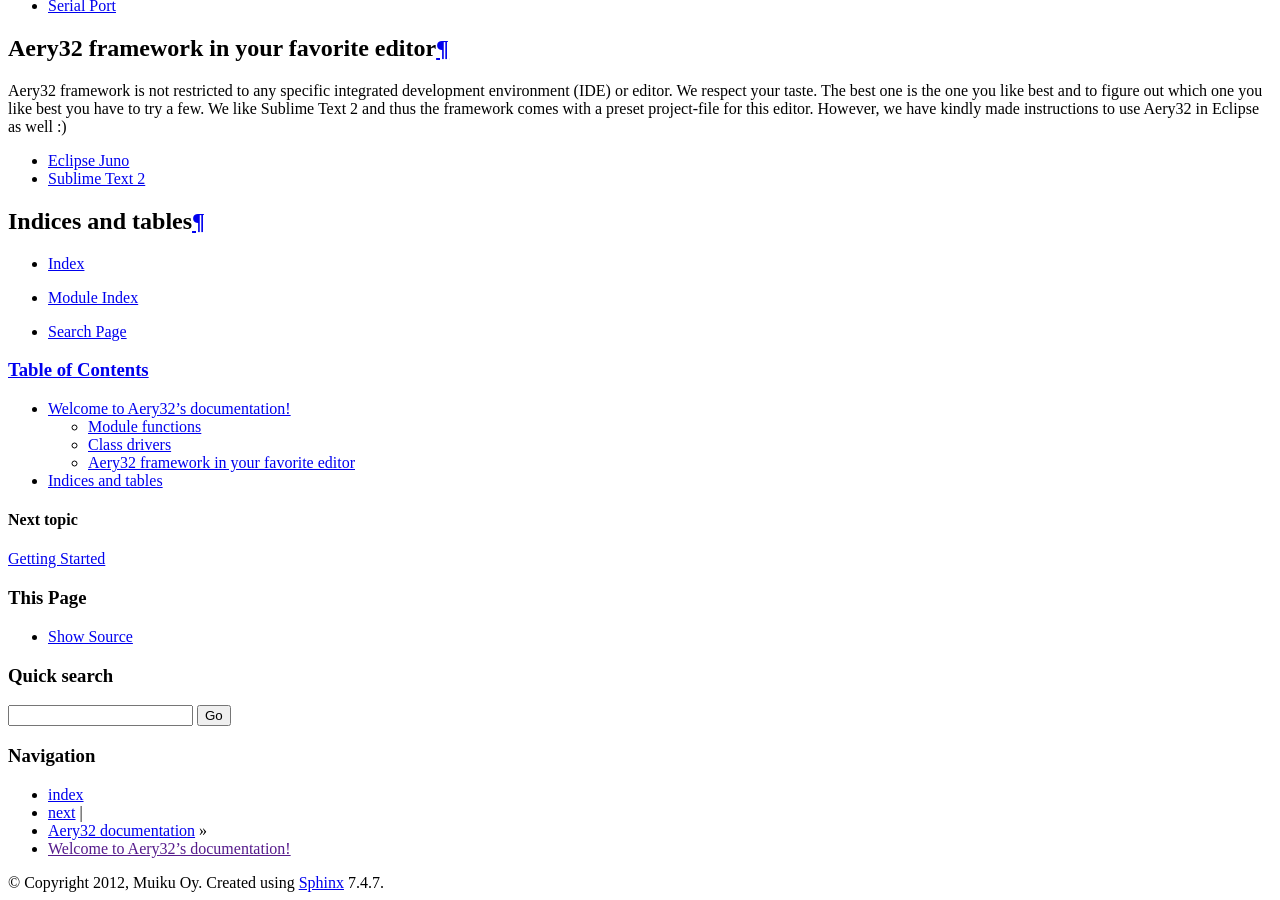
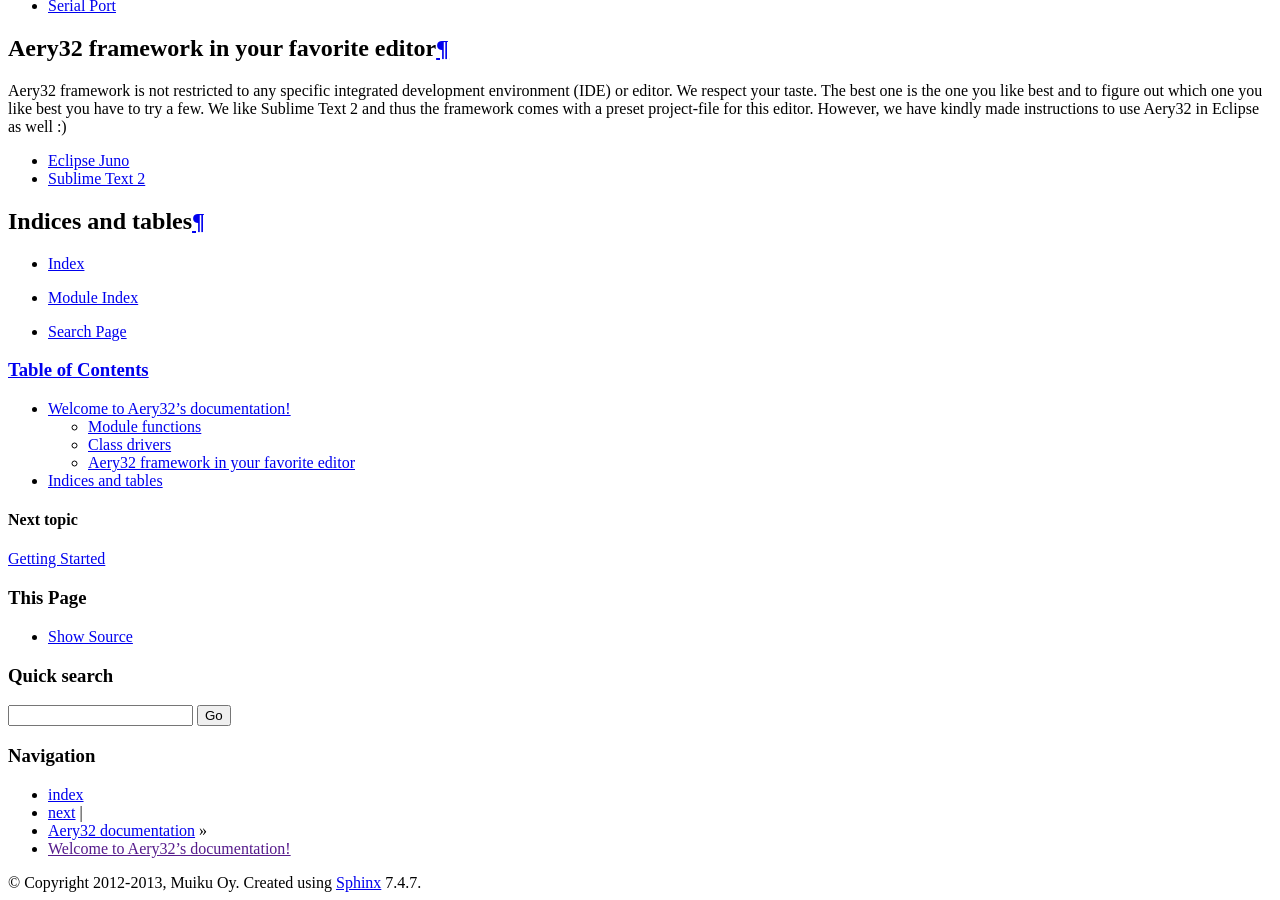
Before and after one commit to aery32/aery32-refguide, a Sphinx documentation site: the page built from source/index.rst, in a window 1280 px wide and 900 px high, scrolled down 1105 px. Built offline with Sphinx 7.4.7, drawn with Linux system fonts in a browser that asks for light colours.

Commit message:
Change copyright year

```diff
--- a/source/conf.py
+++ b/source/conf.py
@@ -41,7 +41,7 @@ master_doc = 'index'
 
 # General information about the project.
 project = u'Aery32'
-copyright = u'2012, Muiku Oy'
+copyright = u'2012-2013, Muiku Oy'
 
 # The version info for the project you're documenting, acts as replacement for
 # |version| and |release|, also used in various other places throughout the
```
